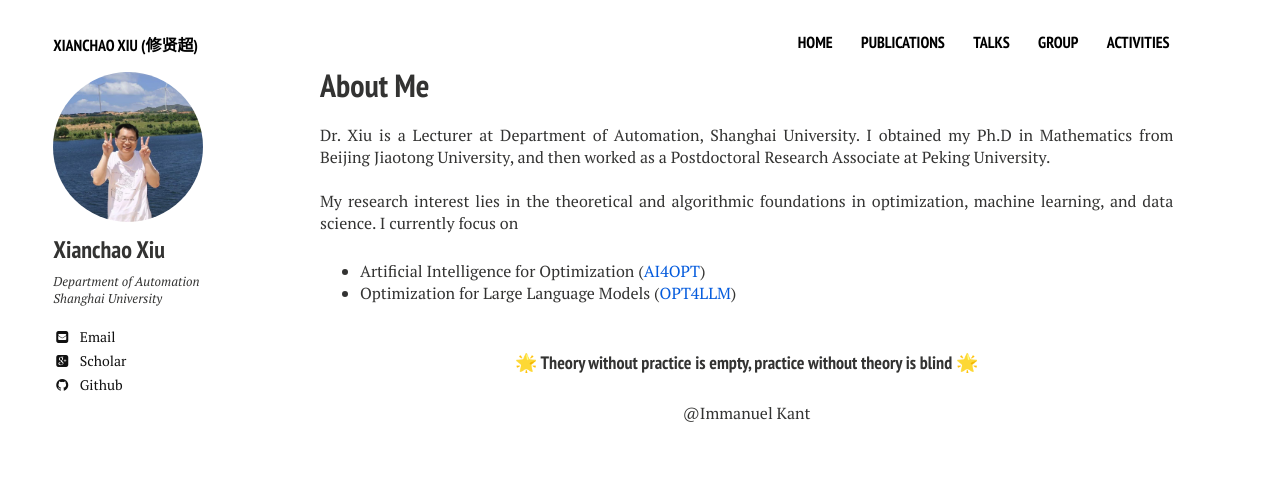
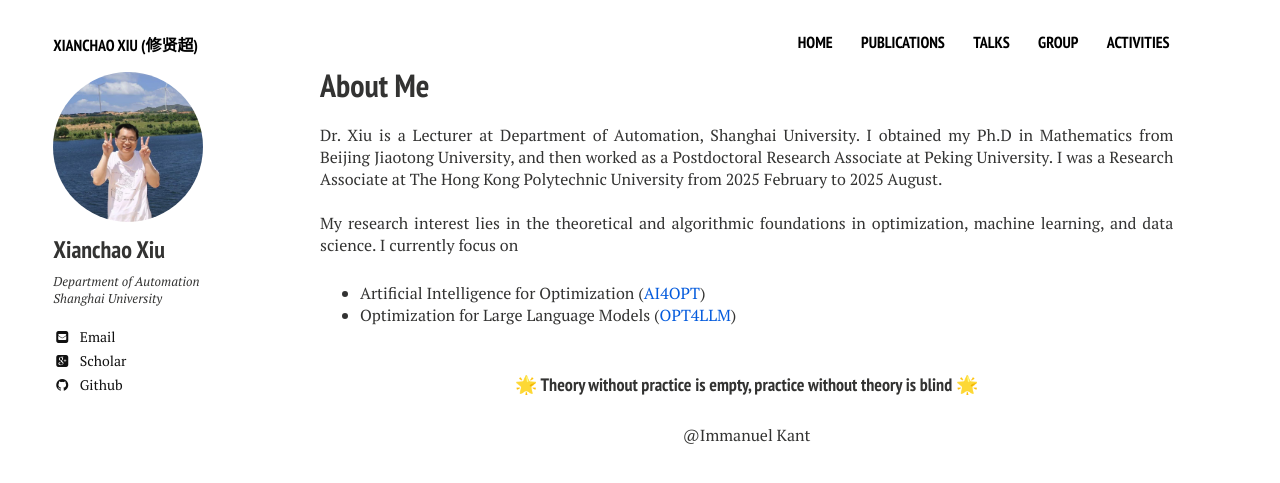
Before and after one commit to xianchaoxiu/xianchaoxiu.github.io, a Jekyll site: the page built from index.md, in a window 1280 px wide. Shown: the top 483 px of the page. Built offline with Jekyll 4.4.1, drawn with Linux system fonts in a browser that asks for light colours; nearby versions of some CDN libraries.

Commit message:
Update home2.html

```diff
--- a/_layouts/home2.html
+++ b/_layouts/home2.html
@@ -28,7 +28,8 @@
          <h1>About Me</h1>
          <p> Dr. Xiu is a Lecturer at Department of Automation, Shanghai University.
 	 I obtained my Ph.D in Mathematics from Beijing Jiaotong University,
-	 and then worked as a Postdoctoral Research Associate at Peking University.<br> <br>
+	 and then worked as a Postdoctoral Research Associate at Peking University.
+	 I was a Research Associate at The Hong Kong Polytechnic University from 2025 February to 2025 August. <br> <br>
 
 
 	 My research interest lies in the theoretical and algorithmic foundations in optimization, machine learning, and data science.
```
